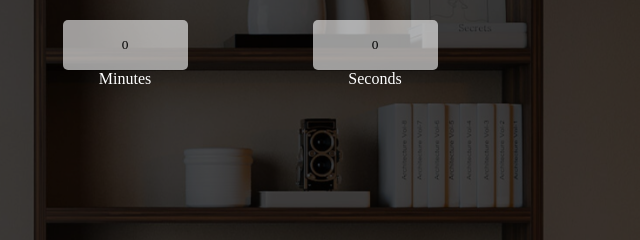
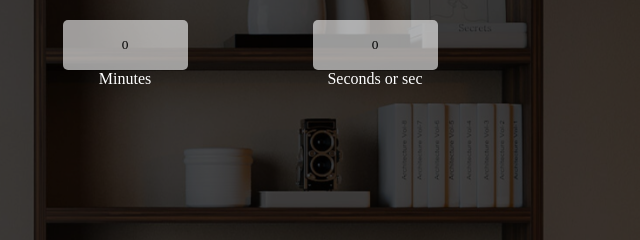
Before and after one commit to adarshsahu2803/Count-Down-JS, a plain HTML site: page index.html in a window 1280 px wide. Shown: the part 206-446 px from the top of the page, 640-1280 px from the left. Drawn offline with Linux system fonts and the light colour scheme.

Commit message:
Updated seconds label

```diff
--- a/index.html
+++ b/index.html
@@ -30,7 +30,7 @@
                 <div>
                     <input type="text" readonly value="0">
                     <br/>
-                    <label for="">Seconds</label>
+                    <label for="">Seconds or sec</label>
                 </div>
             </div>
         </div>
```
